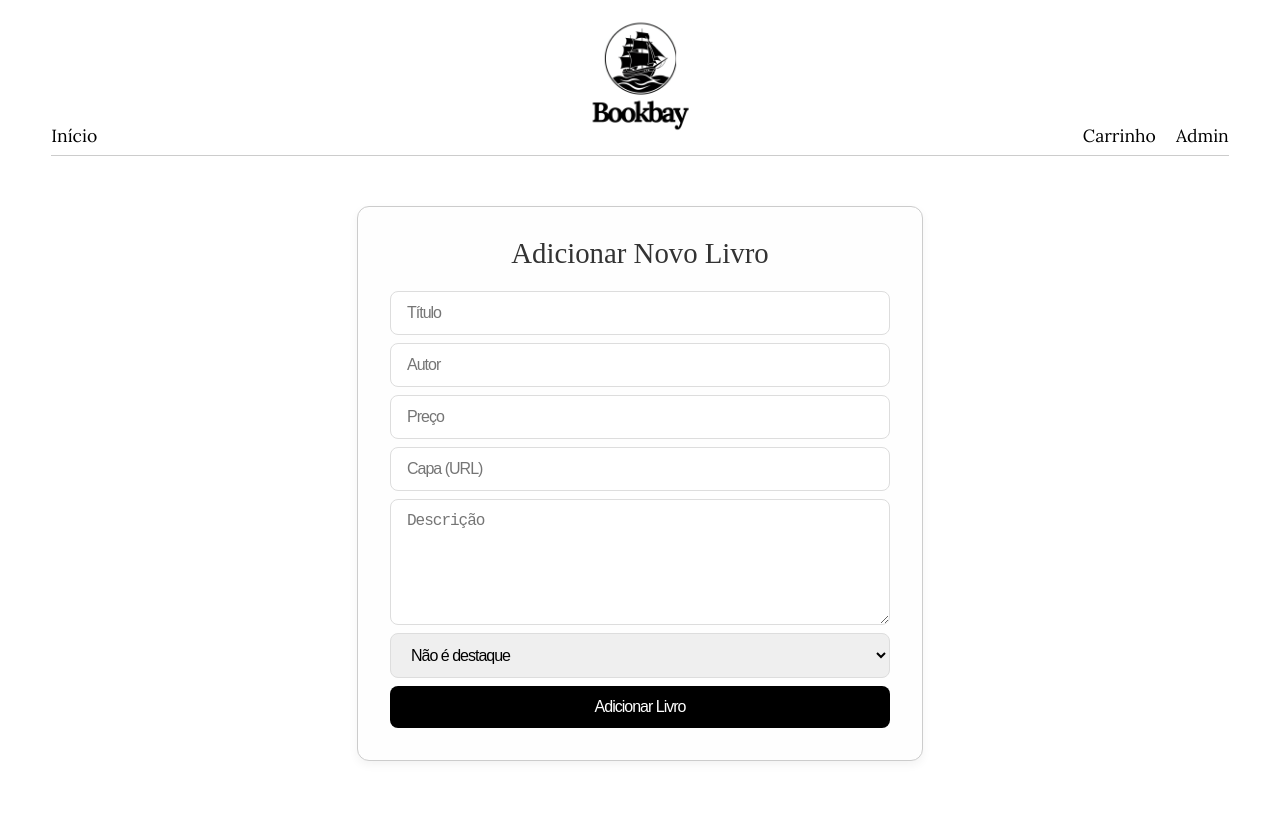
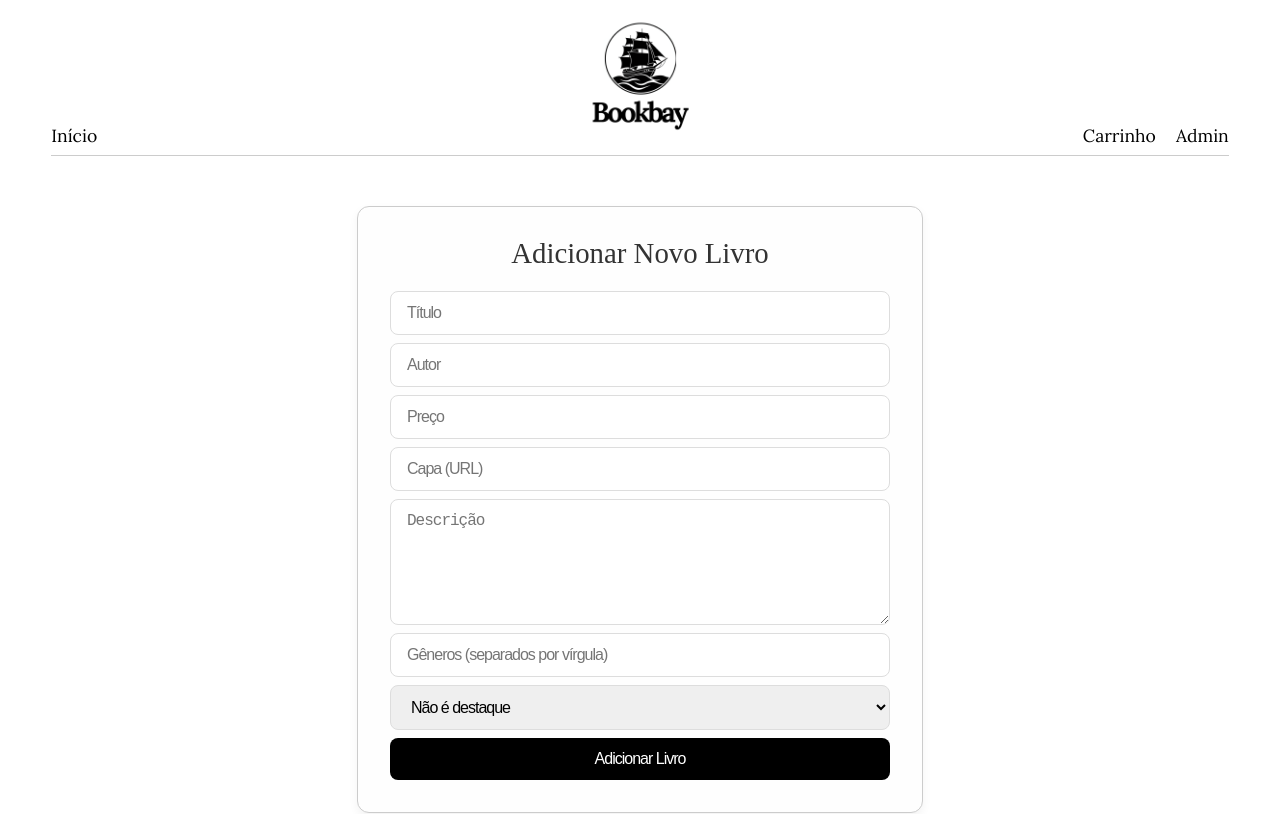
Before and after one commit to Caiorossi00/Bookbay-frontend, a React (Vite) app: page /admin/book/new in a window 1280 px wide. Shown: the top 814 px of the page. Built offline with nearby package versions, Linux system fonts and the light colour scheme.

Commit message:
feat: refactor book management components; replace BookForm and NewBook with EditBook and AddBook, and include genre handling

```diff
--- a/src/App.jsx
+++ b/src/App.jsx
@@ -1,10 +1,10 @@
 import React from "react";
 import { BrowserRouter as Router, Route, Routes } from "react-router-dom";
+import "./App.css";
 import VitrinePage from "./pages/Home";
 import AdminDashboard from "./pages/AdminDashoard";
-import BookForm from "./components/Admin/BookForm";
-import NewBook from "./components/Admin/NewBook";
-import "./App.css";
+import BookForm from "./components/Admin/EditBook";
+import NewBook from "./components/Admin/AddBook";
 import Navbar from "./components/Navbar";
 import Footer from "./components/Footer";
 import BookPage from "./components/BookPage";
--- a/src/components/Admin/NewBook.jsx
+++ b/src/components/Admin/AddBook.jsx
@@ -12,18 +12,31 @@ const NewBook = () => {
     isDestaque: false,
   });
 
+  const [genresInput, setGenresInput] = useState("");
+
   const handleChange = (e) => {
     const { name, value } = e.target;
-    setNewBook((prev) => ({
-      ...prev,
-      [name]: name === "isDestaque" ? value === "true" : value,
-    }));
+
+    if (name === "genres") {
+      setGenresInput(value);
+    } else {
+      setNewBook((prev) => ({
+        ...prev,
+        [name]: name === "isDestaque" ? value === "true" : value,
+      }));
+    }
   };
 
   const handleSubmit = async (e) => {
     e.preventDefault();
+
+    const genresArray = genresInput
+      .split(",")
+      .map((g) => g.trim())
+      .filter((g) => g.length > 0);
+
     const randomId = Math.floor(Math.random() * 1000000);
-    const bookWithId = { ...newBook, id: randomId };
+    const bookWithId = { ...newBook, id: randomId, genres: genresArray };
 
     const response = await fetch("http://localhost:3000/books", {
       method: "POST",
@@ -42,6 +55,7 @@ const NewBook = () => {
         description: "",
         isDestaque: false,
       });
+      setGenresInput("");
     } else {
       alert("Erro ao adicionar o livro.");
     }
@@ -85,6 +99,13 @@ const NewBook = () => {
           value={newBook.description}
           onChange={handleChange}
         />
+        <input
+          type="text"
+          name="genres"
+          placeholder="Gêneros (separados por vírgula)"
+          value={genresInput}
+          onChange={handleChange}
+        />
         <select
           name="isDestaque"
           value={newBook.isDestaque}
@@ -93,6 +114,7 @@ const NewBook = () => {
           <option value={false}>Não é destaque</option>
           <option value={true}>É destaque</option>
         </select>
+
         <button type="submit">Adicionar Livro</button>
       </form>
     </div>
--- a/src/components/Admin/BookForm.jsx
+++ b/src/components/Admin/EditBook.jsx
@@ -12,13 +12,19 @@ const BookForm = () => {
     cover: "",
     description: "",
     isDestaque: false,
+    genres: [],
   });
 
   useEffect(() => {
     if (id) {
       fetch(`http://localhost:3000/books/${id}`)
         .then((response) => response.json())
-        .then((data) => setForm(data));
+        .then((data) =>
+          setForm({
+            ...data,
+            genres: Array.isArray(data.genres) ? data.genres : [],
+          })
+        );
     }
   }, [id]);
 
@@ -81,6 +87,22 @@ const BookForm = () => {
           value={form.description}
           onChange={handleInputChange}
         />
+
+        <input
+          name="genres"
+          placeholder="Gêneros (separados por vírgula)"
+          value={form.genres.join(", ")}
+          onChange={(e) =>
+            setForm({
+              ...form,
+              genres: e.target.value
+                .split(",")
+                .map((g) => g.trim())
+                .filter(Boolean),
+            })
+          }
+        />
+
         <select
           name="isDestaque"
           value={form.isDestaque}
@@ -89,6 +111,7 @@ const BookForm = () => {
           <option value={false}>Não é destaque</option>
           <option value={true}>É destaque</option>
         </select>
+
         <button type="submit">{id ? "Atualizar" : "Adicionar"}</button>
       </form>
     </div>
```
